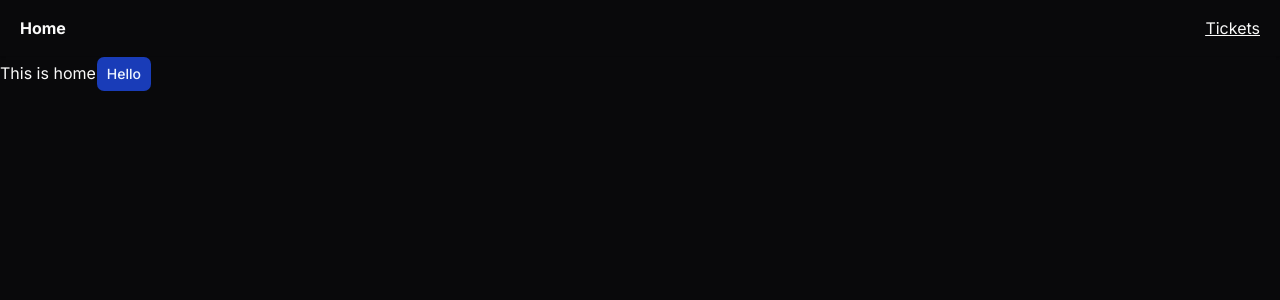
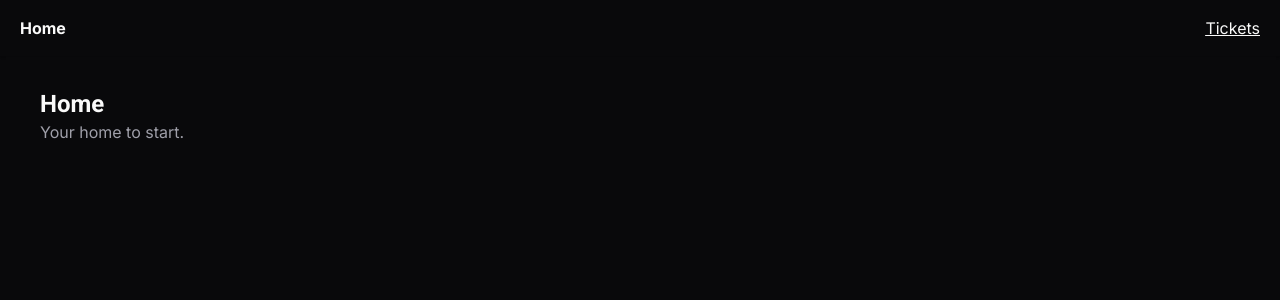
Before and after one commit to Poya-Faraji/ticket-bounty, a Next.js app: page / in a window 1280 px wide. Shown: the top 300 px of the page. Built offline with nearby package versions, Linux system fonts and the light colour scheme.

Commit message:
[UPDATE] Home page

```diff
--- a/src/app/page.tsx
+++ b/src/app/page.tsx
@@ -1,12 +1,12 @@
 import { ReactNode } from "react";
-
-import { Button } from "@/components/ui/button";
 
 export default function Home(): ReactNode {
   return (
     <main>
-      This is home
-      <Button>Hello</Button>
+      <div className="mt-8 w-[min(1200px,calc(100%-1rem))] mx-auto">
+        <h1 className="font-heading text-2xl font-bold">Home</h1>
+        <p className="text-muted-foreground">Your home to start.</p>
+      </div>
     </main>
   );
 }
```
